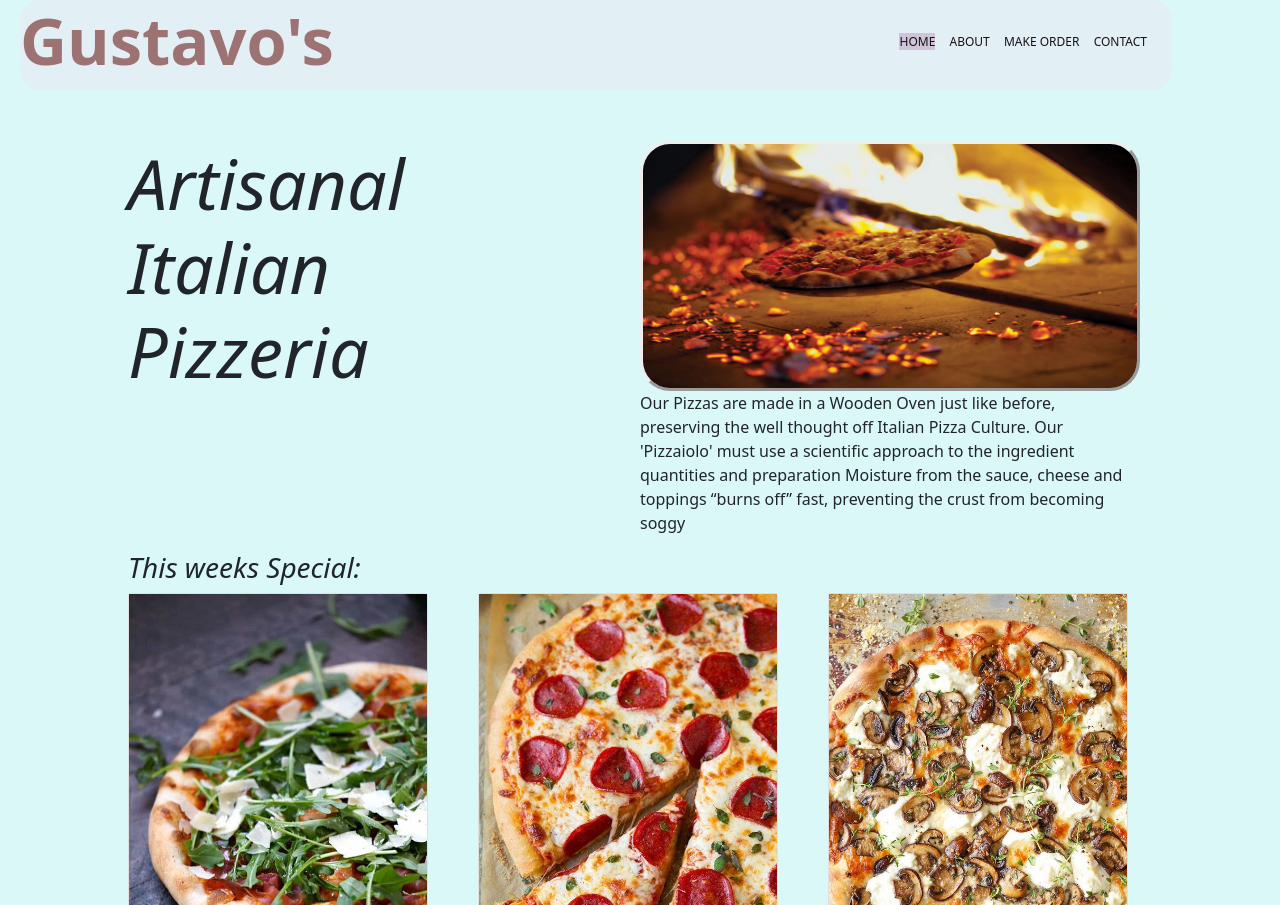
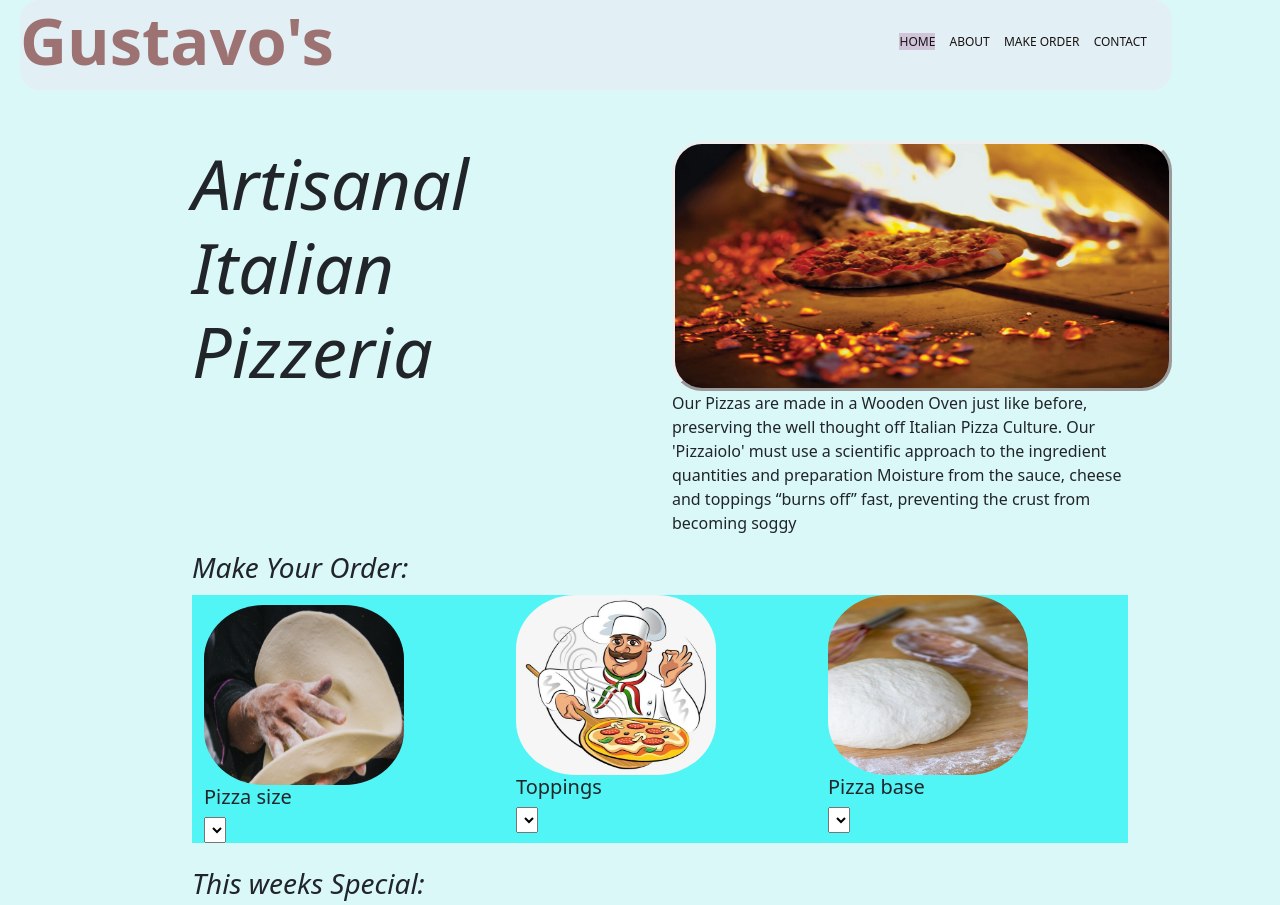
Before and after one commit to Jidraph1/Pizzeria, a plain HTML site: page index.html in a window 1280 px wide. Shown: the top 905 px of the page. Drawn offline with nearby package versions, Linux system fonts and the light colour scheme.

Commit message:
order select

```diff
--- a/css/style.css
+++ b/css/style.css
@@ -4,9 +4,9 @@ body{
     background-color: rgb(218, 248, 248);
 }
 
-.container{
+.intro{
     margin: 0;
-    padding-left: 10%;
+    padding-left: 15%;
     margin-top: 30px;
 }
 .container h2{
@@ -66,6 +66,16 @@ nav ul li a{
     border-radius: 30px;
     border-style: outset;
 }
+.container #img2{
+    height: 180px;
+    width: 200px;
+    border-radius: 30%;
+}
+.order {
+    background-color: rgb(81, 245, 245);
+    margin: 0;
+    margin-top: 10px;
+}
 h3 {
     text-align: centre;
     font-style: italic;
--- a/index.html
+++ b/index.html
@@ -22,7 +22,7 @@
         </ul>
     </nav>
 
-    <div class="container">
+    <div class="container intro">
     <div class="row">
         <div class="col-md-6">
     <h2>Artisanal <br>Italian <br>Pizzeria</h2>
@@ -36,8 +36,39 @@
         </div>
     </div>
 
+
+
+
+    <h3> Make Your Order:</h3>
+    <div class="container-fluid order">
+          <div class="row">
+             <div class=" make order col-lg-4 col-md-6 col-sm-12">
+                 <img src="images/Spinning-pizza-dough.png" id="img2" alt=".">
+                 <h5>Pizza size</h5>
+                 <select>
+
+                 </select>
+             </div>
+             <div class="col-lg-4 col-md-6 col-sm-12">
+                 <img src="images/toppings.jpg" id="img2" alt=".">
+                 <h5>Toppings</h5>
+                 <select>
+
+                 </select>
+             </div>
+             <div class="col-lg-4 col-md-6 col-sm-12">
+                 <img src="images/pizzadough.jpg" id="img2" alt=".">
+                 <h5>Pizza base</h5>
+                 <select>
+
+                 </select>
+             </div>
+         </div>
+     </div>
+     <br>
+
+
      <h3> This weeks Special:</h3>
-
 
     <div class="cards">
         <div class="card">
@@ -119,20 +150,11 @@
                     </div>
                 </div>
             </div>
-            <h3> Make Your Order:</h3>
-
-        <div class="row">
-            <div class="col-md-4">
-                <img src="images/Spinning-pizza-dough.png" id="size" alt=".">
-            </div>
-        </div>
         </div>
 
 
 
-
-
-    <footer>
+ <!-- <footer>
      <section class="footer">
         <div class="social">
             <a href="#"><i class="fab fa-instagram"></i></a>
@@ -140,12 +162,9 @@
             <a href="#"><i class="fab fa-twitter"></i></a>
             <a href="#"><i class="fab fa-snapchat"></i></a>
             <a href="#"><i class="fab fa-linkedin"></i></a>
-
         </div>
     </section>
-</footer>
-</div>
-
+</footer> -->
 
 
 <script src="https://code.jquery.com/jquery-3.6.0.js"
```
Also changed, not shown: images/pizzadough.jpg (added), images/toppings.jpg (added). Lines whose indentation alone changed are shown as unchanged.
